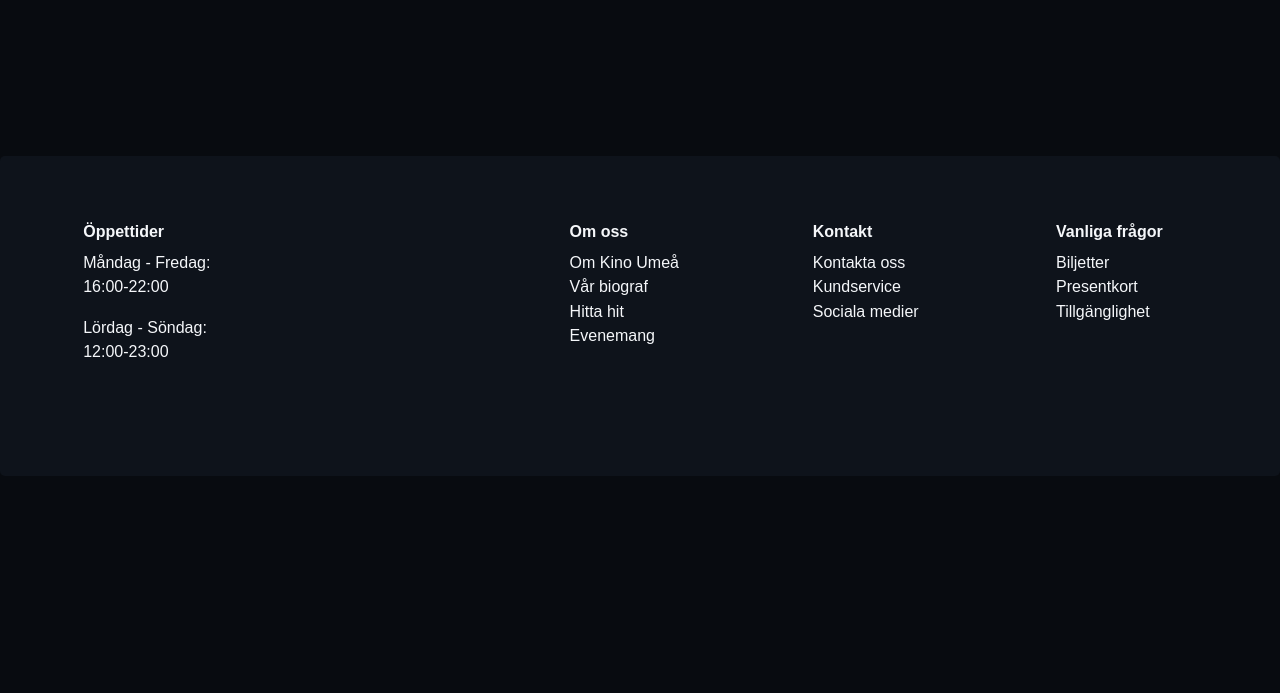
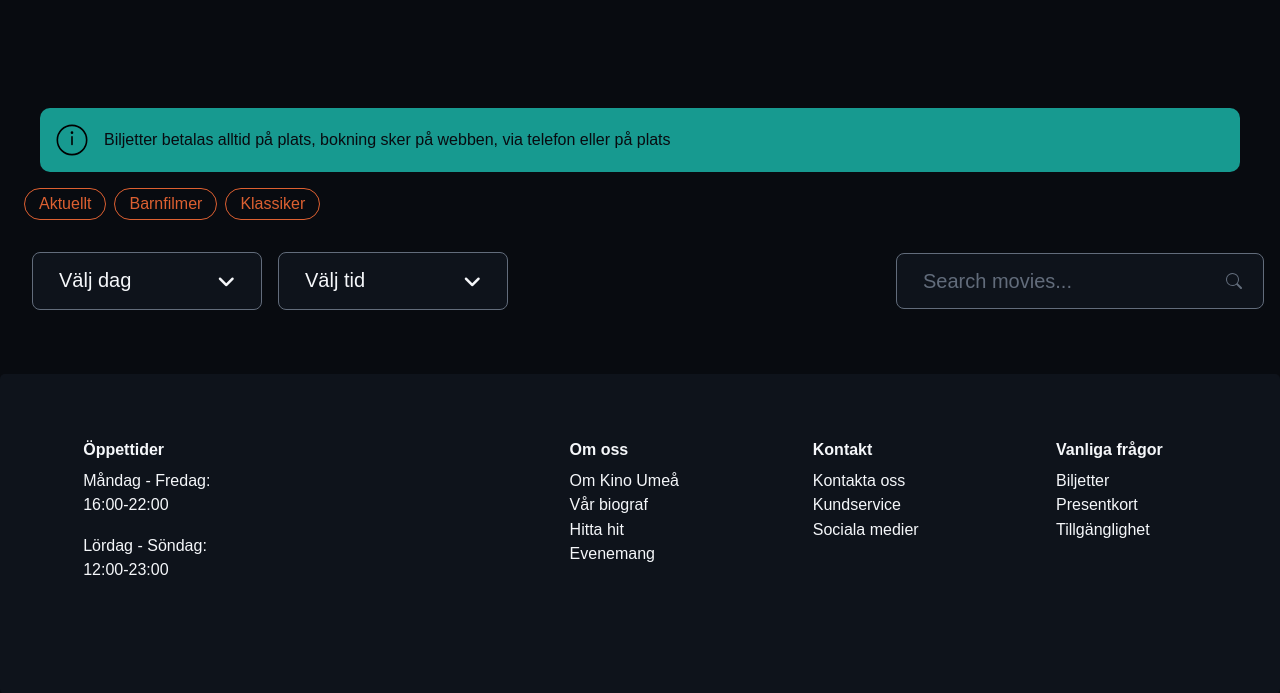
Before and after one commit to FeliciaBo/Kino-backend, a Node server app: template views/movies.ejs in a window 1280 px wide. Shown: the part 86-779 px from the top of the page. Run offline with Node 20, Linux system fonts and the light colour scheme; the template is opened without the code that fills it, so the values that code supplies are empty.

Commit message:
added tags and filter styles from previous project

```diff
--- a/SASS/button.scss
+++ b/SASS/button.scss
@@ -37,18 +37,23 @@
     }
 }
 
+.tags {
+    display: flex;
+    gap: 0.5rem;
+    flex-direction: row;
+    margin-left: 1.5rem;
+}
 .tagsbtn {
     background-color: $background-color;
     color: $orange-color;
     font-family: $font-subheader;
     height: 2rem;
-    width: 4rem;
+    width: fit-content;
     border: 1px solid $orange-color;
     border-radius: 30px;
     padding: 6px 14px;
     cursor: pointer;
     transition: 0.2s;
-
 
      &:hover {
         color: $background-color;
--- a/SASS/main.scss
+++ b/SASS/main.scss
@@ -5,6 +5,7 @@
 @use './event_pricelist';
 @use './carousel.scss';
 @use './movie-poster.scss';
+@use './movies.scss';
 @use './button.scss';
 @use './on_kino.scss';
 @use './about.scss';
--- /dev/null
+++ b/SASS/movies.scss
@@ -0,0 +1,112 @@
+@use './mixins_variables.scss' as *;
+@use './button.scss';
+
+.filters-section {
+  margin-top: 2rem;
+  display: flex;
+  flex-direction: column;
+  gap: 1.5rem;
+
+  @include desktop {
+    flex-direction: row;
+    align-items: center;
+    margin-left: 1rem;
+  }
+}
+
+
+.filters {
+  display: flex;
+  gap: 1rem;
+  margin: 0 1rem;
+
+  &__filter {
+    width: 50%;
+    background-color: $card-color;
+    border: 1px solid $secondary-text-color;
+    border-radius: 0.5rem;
+    padding: 1rem 1.625rem;
+    font-size: 1.25rem;
+    font-family: $font-subheader;
+    text-align: left;
+    color: $primary-text-color;
+    cursor: pointer;
+
+    &:hover {
+      border-color: $primary-text-color;
+
+    }
+
+    @include desktop {
+      width: 230px;
+  }
+
+    i {
+      float: right;
+     color: $primary-text-color;
+     font-size: 1.25rem;
+     margin-top: 4px;
+
+
+    }
+  }
+}
+
+.search__bar {
+  width: 100%;
+  padding: 0 1rem;
+  font-family: $font-subheader;
+
+  @include desktop {
+    margin-left: auto;
+    max-width: 400px;
+  }
+}
+
+.search__input__wrapper {
+  position: relative;
+  width: 100%;
+}
+
+.search__bar__movie {
+  width: 100%;
+  height: 56px;
+  padding: 1rem 3rem 1rem 1.625rem;
+  background-color: #0e131b;
+  border: 1px solid $secondary-text-color;
+  border-radius: 0.5rem;
+  font-size: 1.25rem;
+  color: #f5f7fa;
+
+  &::placeholder {
+    color: $secondary-text-color;
+  }
+
+  &:focus {
+    outline: none;
+    border-color: #dd6031;
+  }
+}
+
+.search__icon-button {
+  position: absolute;
+  right: 1rem;
+  top: 50%;
+  transform: translateY(-50%);
+  background: none;
+  border: none;
+  color: $secondary-text-color;
+  cursor: pointer;
+  display: flex;
+  align-items: center;
+
+  &:hover {
+    color: #dd6031;
+  }
+}
+
+.button_films {
+    display: flex;
+    justify-content: center;
+    margin: 2rem 0;
+}
--- a/public/main.css
+++ b/public/main.css
@@ -839,12 +839,20 @@ body {
   border-color: #39C2B7;
 }
 
+.tags {
+  display: flex;
+  gap: 0.5rem;
+  flex-direction: row;
+  margin-left: 1.5rem;
+}
+
 .tagsbtn {
   background-color: #080B10;
   color: #DD6031;
   font-family: "semi-bold Open sans", sans-serif;
   height: 2rem;
-  width: 4rem;
+  width: -moz-fit-content;
+  width: fit-content;
   border: 1px solid #DD6031;
   border-radius: 30px;
   padding: 6px 14px;
@@ -860,6 +868,112 @@ body {
   background-color: #DD6031;
   color: #080B10;
   border-color: #DD6031;
+}
+
+.filters-section {
+  margin-top: 2rem;
+  display: flex;
+  flex-direction: column;
+  gap: 1.5rem;
+}
+@media screen and (min-width: 1018px) {
+  .filters-section {
+    flex-direction: row;
+    align-items: center;
+    margin-left: 1rem;
+  }
+}
+
+.filters {
+  display: flex;
+  gap: 1rem;
+  margin: 0 1rem;
+}
+.filters__filter {
+  width: 50%;
+  background-color: #0E131B;
+  border: 1px solid #626C7B;
+  border-radius: 0.5rem;
+  padding: 1rem 1.625rem;
+  font-size: 1.25rem;
+  font-family: "semi-bold Open sans", sans-serif;
+  text-align: left;
+  color: #F5F7FA;
+  cursor: pointer;
+}
+.filters__filter:hover {
+  border-color: #F5F7FA;
+}
+@media screen and (min-width: 1018px) {
+  .filters__filter {
+    width: 230px;
+  }
+}
+.filters__filter i {
+  float: right;
+  color: #F5F7FA;
+  font-size: 1.25rem;
+  margin-top: 4px;
+}
+
+.search__bar {
+  width: 100%;
+  padding: 0 1rem;
+  font-family: "semi-bold Open sans", sans-serif;
+}
+@media screen and (min-width: 1018px) {
+  .search__bar {
+    margin-left: auto;
+    max-width: 400px;
+  }
+}
+
+.search__input__wrapper {
+  position: relative;
+  width: 100%;
+}
+
+.search__bar__movie {
+  width: 100%;
+  height: 56px;
+  padding: 1rem 3rem 1rem 1.625rem;
+  background-color: #0e131b;
+  border: 1px solid #626C7B;
+  border-radius: 0.5rem;
+  font-size: 1.25rem;
+  color: #f5f7fa;
+}
+.search__bar__movie::-moz-placeholder {
+  color: #626C7B;
+}
+.search__bar__movie::placeholder {
+  color: #626C7B;
+}
+.search__bar__movie:focus {
+  outline: none;
+  border-color: #dd6031;
+}
+
+.search__icon-button {
+  position: absolute;
+  right: 1rem;
+  top: 50%;
+  transform: translateY(-50%);
+  background: none;
+  border: none;
+  color: #626C7B;
+  cursor: pointer;
+  display: flex;
+  align-items: center;
+}
+.search__icon-button:hover {
+  color: #dd6031;
+}
+
+.button_films {
+  display: flex;
+  justify-content: center;
+  margin: 2rem 0;
 }
 
 .ul_container ul li {
--- a/views/index.ejs
+++ b/views/index.ejs
@@ -9,9 +9,8 @@
 <body>
     <%- include('partials/header') %>
 
-   <a href="/movies">Alla filmer</a>
+  <section id="toplist-carousel"></section>
 
-  <section id="toplist-carousel"></section>
   <section>
     <div class="button_frontpage">
       <button class="secondarybtn">Mer filmer</button>
--- a/views/movies.ejs
+++ b/views/movies.ejs
@@ -4,10 +4,51 @@
     <meta charset="UTF-8">
     <meta name="viewport" content="width=device-width, initial-scale=1.0">
     <link rel="stylesheet" href="/main.css"/>
+    <link
+    rel="stylesheet"
+    href="https://cdnjs.cloudflare.com/ajax/libs/font-awesome/6.4.0/css/all.min.css"
+  />
     <title>Kino - Filmer</title>
 </head>
 <body>
     <%- include('partials/header') %>
+
+     <section>
+    <div class="disclaimer">
+      <svg class="info-icon" viewBox="0 0 24 24" aria-hidden="true">
+        <circle cx="12" cy="12" r="11" fill="none" stroke="#000" stroke-width="1.2" />
+        <rect x="11.4" y="9" width="1.2" height="7" rx="0.6" fill="#000" />
+        <circle cx="12" cy="6.5" r="1" fill="#000" />
+      </svg> Biljetter betalas alltid på plats, bokning sker på webben, via telefon eller på plats
+    </div>
+  </section>
+
+  <section>
+    <div class="tags">
+      <div class="tagsbtn">Aktuellt</div>
+      <div class="tagsbtn">Barnfilmer</div>
+      <div class="tagsbtn">Klassiker</div>
+    </div>
+  </section>
+
+  <section class="filters-section">
+    <div class="filters">
+      <div class="filters__filter date">Välj dag <i class='fas'>&#xf107;</i></div>
+      <div class="filters__filter time">Välj tid <i class='fas'>&#xf107;</i></div>
+    </div>
+
+    <div class="search__bar">
+      <div class="search__input__wrapper">
+        <input class="search__bar__movie" type="text" placeholder="Search movies..." id="searchInputMovies" />
+        <button type="button" class="search__icon-button" id="searchBtnMovies">
+          <svg xmlns="http://www.w3.org/2000/svg" width="16" height="16" fill="currentColor" viewBox="0 0 16 16">
+            <path
+              d="M11.742 10.344a6.5 6.5 0 1 0-1.397 1.398h-.001q.044.06.098.115l3.85 3.85a1 1 0 0 0 1.415-1.414l-3.85-3.85a1 1 0 0 0-.115-.1zM12 6.5a5.5 5.5 0 1 1-11 0 5.5 5.5 0 0 1 11 0" />
+          </svg>
+        </button>
+      </div>
+    </div>
+  </section>
 
 <section class="movies-wrapper">
     <div class="movie__page__movies">
```
